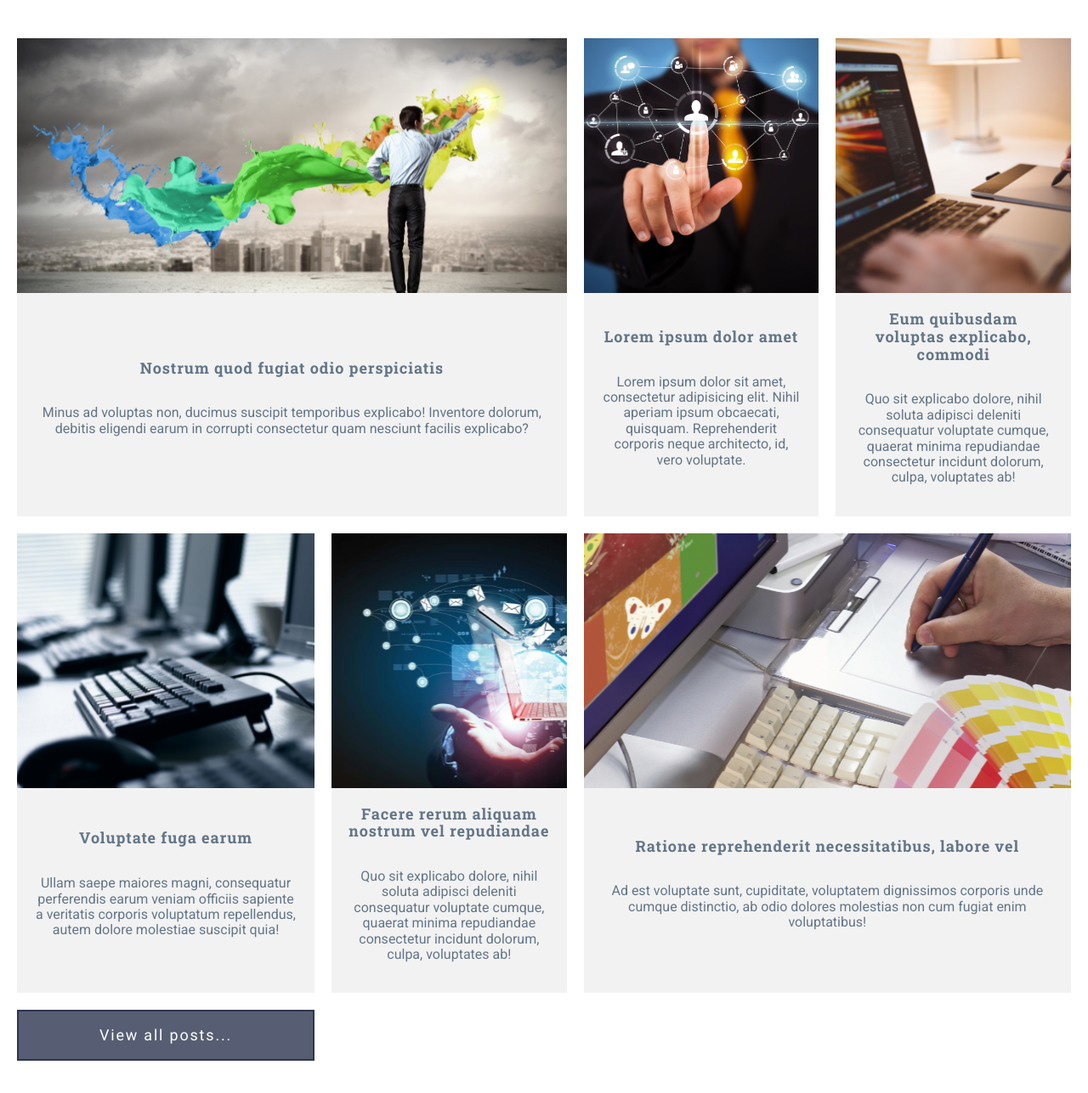
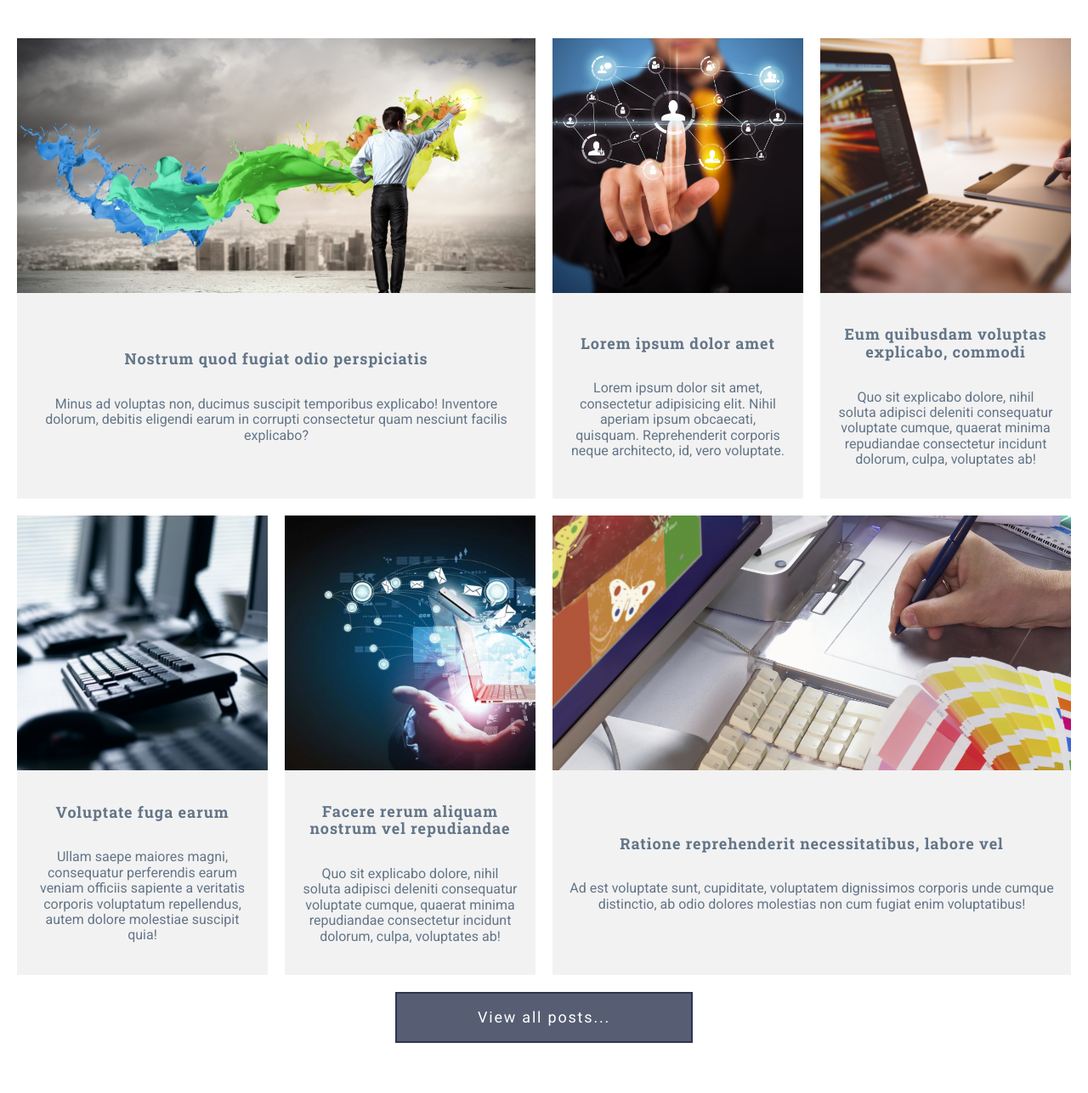
Before and after one commit to See1969/grid-course-work, a website: page index.html in a window 1280 px wide. Shown: the part 2702-3989 px from the top of the page at 85% size. Drawn offline with Linux system fonts and the light colour scheme.

Commit message:
post section changed twice

```diff
--- a/assets/scss/components/posts/_post-topic.scss
+++ b/assets/scss/components/posts/_post-topic.scss
@@ -3,28 +3,62 @@
 
 .post-topic {
 
+
   &__link {
+
   display: grid;
   height: 100%;
   grid-template-rows: 300px 1fr;
+  overflow: hidden;
   background-color: lighten($color-gray-light, 5%);
+  transition: 1s;
+
+  &:hover {
+
+    background-color: darken($color-gray-light, 5%);
+
+    .post-topic__image img {
+      transform: scale(1.1);
+    }
+
+    h3 {
+      color: $color-primary;
+    }
+
+    p {
+      color: $color-primary;
+    }
+
+  }
+
   }
 
   &__image {
-    background-position: center;
-    background-repeat: no-repeat;
-    background-size: cover;
+
+    display: flex;
+    justify-content: center;
+    transition: 0.5s;
+    overflow: hidden;
+    background-color: $color-primary;
+
+
+
+    img {
+      width: 100%;
+      object-fit: cover;
+      transition: 0.5s;
+    }
+
   }
 
   &__caption {
 
+
     display: grid;
     align-content: center;
-
     padding: $gap;
 
     h3 {
-      margin-top: 0;
       text-align: center;
     }
 
--- a/assets/scss/components/posts/_posts.scss
+++ b/assets/scss/components/posts/_posts.scss
@@ -20,6 +20,7 @@
 
   &__container {
     @extend %container;
+
   }
 
   &__content {
@@ -47,5 +48,19 @@
     }
   }
 
-  &__actions {}
+  &__actions {
+    @include sm-min {
+    display: flex;
+    justify-content: center;
+  }
+
+    .btn--primary {
+
+      @include sm {
+        min-width: 100%;
+      }
+    }
+
+  }
+
 }
--- a/index.html
+++ b/index.html
@@ -196,7 +196,7 @@
 
           <article class="post-topic">
             <a class="post-topic__link" href="#">
-              <div class="post-topic__image" style="background-image: url(assets/img/img-post-1.png);"></div>
+              <div class="post-topic__image"><img src="assets/img/img-post-1.png" alt="image-post-1"></div>
               <div class="post-topic__caption">
                 <h3>Nostrum quod fugiat odio perspiciatis</h3>
                 <p>Minus ad voluptas non, ducimus suscipit temporibus explicabo! Inventore dolorum, debitis eligendi
@@ -207,7 +207,7 @@
 
           <article class="post-topic">
             <a class="post-topic__link" href="#">
-              <div class="post-topic__image" style="background-image: url(assets/img/img-post-2.png);"></div>
+              <div class="post-topic__image"><img src="assets/img/img-post-2.png" alt="image-post-2"></div>
               <div class="post-topic__caption">
                 <h3>Lorem ipsum dolor amet</h3>
                 <p>Lorem ipsum dolor sit amet, consectetur adipisicing elit. Nihil aperiam ipsum obcaecati, quisquam.
@@ -218,7 +218,7 @@
 
           <article class="post-topic">
             <a class="post-topic__link" href="#">
-              <div class="post-topic__image" style="background-image: url(assets/img/img-post-3.png);"></div>
+              <div class="post-topic__image"><img src="assets/img/img-post-3.png" alt="image-post-3"></div>
               <div class="post-topic__caption">
                 <h3>Eum quibusdam voluptas explicabo, commodi</h3>
                 <p>Quo sit explicabo dolore, nihil soluta adipisci deleniti consequatur voluptate cumque, quaerat minima
@@ -229,7 +229,7 @@
 
           <article class="post-topic">
             <a class="post-topic__link" href="#">
-              <div class="post-topic__image" style="background-image: url(assets/img/img-post-4.png);"></div>
+              <div class="post-topic__image"><img src="assets/img/img-post-4.png" alt="image-post-4"></div>
               <div class="post-topic__caption">
                 <h3>Voluptate fuga earum</h3>
                 <p>Ullam saepe maiores magni, consequatur perferendis earum veniam officiis sapiente a veritatis
@@ -240,7 +240,7 @@
 
           <article class="post-topic">
             <a class="post-topic__link" href="#">
-              <div class="post-topic__image" style="background-image: url(assets/img/img-post-5.png);"></div>
+              <div class="post-topic__image"><img src="assets/img/img-post-5.png" alt="image-post-5"></div>
               <div class="post-topic__caption">
                 <h3>Facere rerum aliquam nostrum vel repudiandae</h3>
                 <p>Quo sit explicabo dolore, nihil soluta adipisci deleniti consequatur voluptate cumque, quaerat minima
@@ -251,7 +251,7 @@
 
           <article class="post-topic">
             <a class="post-topic__link" href="#">
-              <div class="post-topic__image" style="background-image: url(assets/img/img-post-6.png);"></div>
+              <div class="post-topic__image"><img src="assets/img/img-post-6.png" alt="image-post-6"></div>
               <div class="post-topic__caption">
                 <h3>Ratione reprehenderit necessitatibus, labore vel</h3>
                 <p>Ad est voluptate sunt, cupiditate, voluptatem dignissimos corporis unde cumque distinctio, ab odio
@@ -260,10 +260,10 @@
             </a>
           </article>
 
-          <div class="posts__actions">
-            <a class="btn btn--primary" href="#">View all posts...</a>
-          </div>
+        </div>
 
+        <div class="posts__actions">
+          <a class="btn btn--primary" href="#">View all posts...</a>
         </div>
 
       </div>
```
Also changed, not shown: assets/css/style.css, 1 other file.
